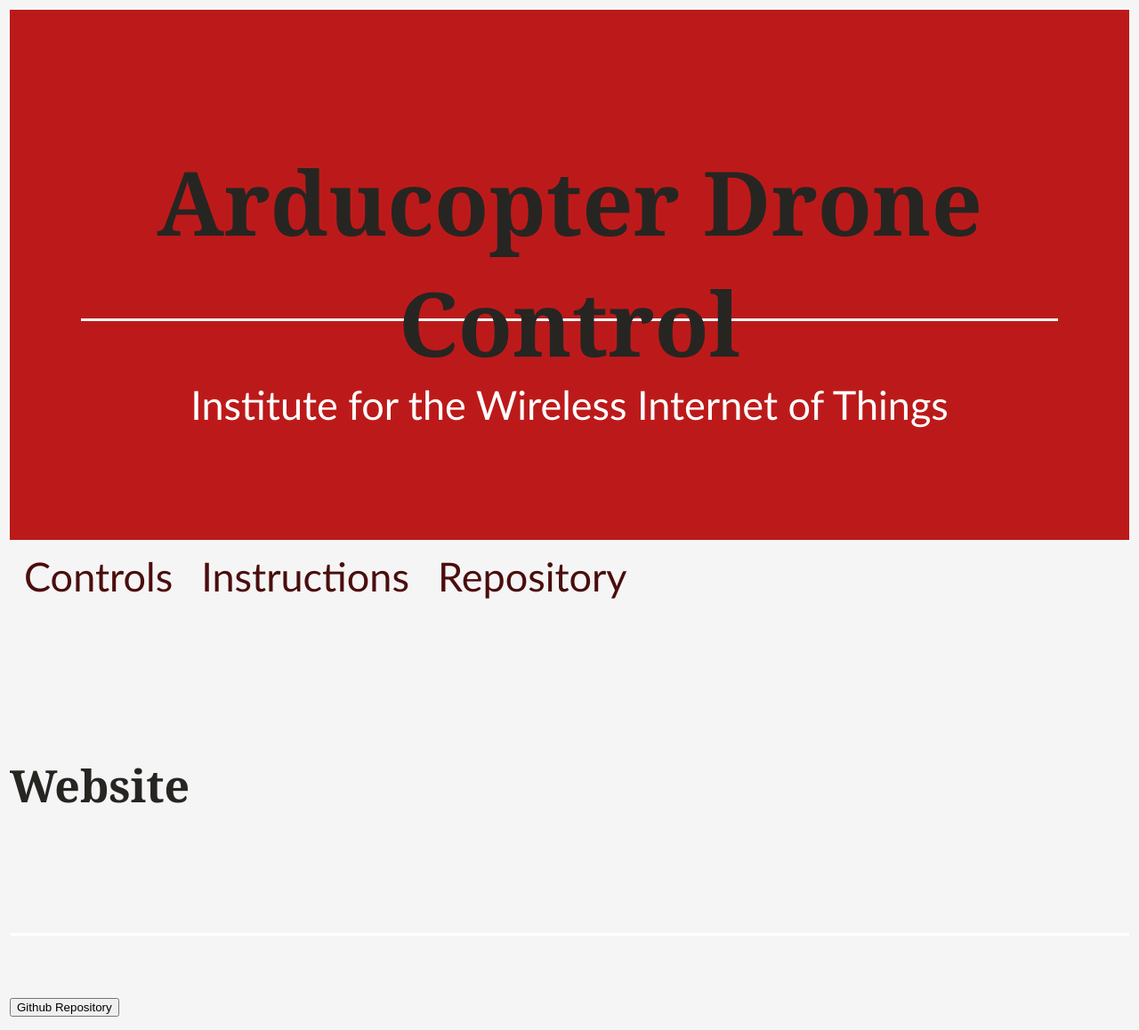
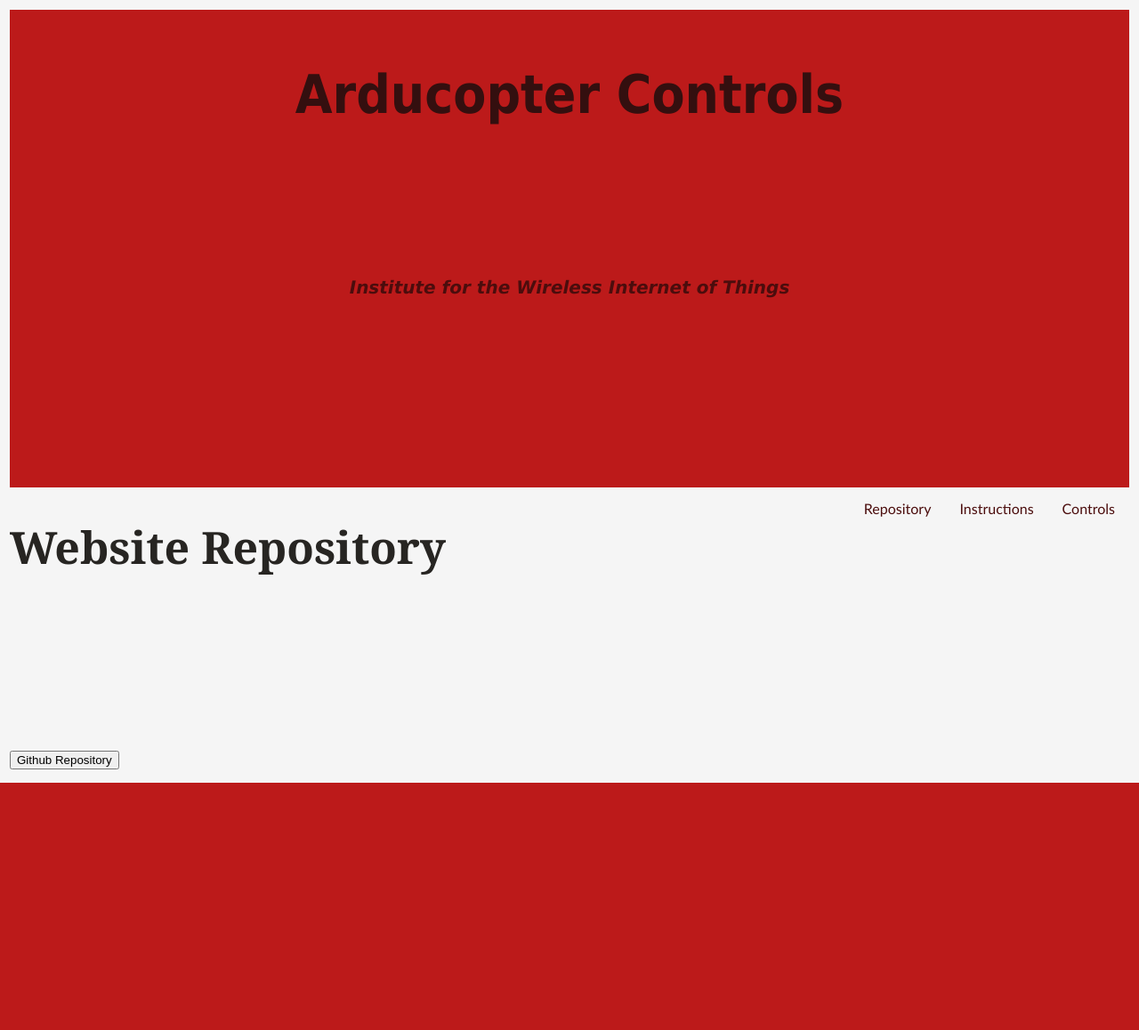
Before and after one commit to arath7/WiOT-UAV-webapp, a PHP site: page /repo.html in a window 1280 px wide. Shown: the whole page at 89% size. After the commit the page ends 880 px from the top, so only its background shows below. Run offline with PHP 8.4, Linux system fonts and the light colour scheme.

Commit message:
Add files via upload

```diff
--- a/DroneControlServer/repo.html
+++ b/DroneControlServer/repo.html
@@ -1,33 +1,30 @@
 <!DOCTYPE html>
 
 <head>
-  <div class="header">
-      <h1>Arducopter Drone Control</h1>
-      <p> Institute for the Wireless Internet of Things </p>
+  <div class="mainheader">
+      <h1>Arducopter Controls</h1>
+      <h2> Institute for the Wireless Internet of Things </h2>
       <link rel="stylesheet" href="site.css">
-
-
   </div>
 
-  <div class="navigation">
+  <div class="navigationbar">
     <u1>
       <li><a href="./index.php">Controls</a></li>
       <li><a href="./instructions.html">Instructions</a></li>
       <li><a href="./repo.html">Repository</a></li>
     </u1>
   </div>
-
-
-
 <link href="site.css" rel="stylesheet">
 </head>
 
 <body>
-  <header>
-    <web1>Website Updates</web1>
-    <h2>Website</h2>
-  </header>
-  <button onclick="window.location.href='https://github.com/arath7/WiOT','_blank'">
-    Github Repository
-  </button>
+  <div id="repopage">
+    <header>
+      <h1>Website Repository</h1>
+    </header>
+    <button onclick="window.location.href='https://github.com/arath7/WiOT','_blank'">
+      Github Repository
+    </button>
+  </div>
+  <link href="site.css" rel="stylesheet">
 </body>
--- a/DroneControlServer/site.css
+++ b/DroneControlServer/site.css
@@ -1,17 +1,32 @@
-.header {
-    padding: 80px; /* some padding */
-    text-align: center; /* center the text */
+.mainheader {
+    padding: 20px;
+    margin: auto;
+    text-align: center;
     background: #bc1a1a; /* red background */
-    color: white; /* white text color */
   }
 
- /* increase the font size of the header */
-
- .header h1 {
-    font-size: 100px;
+ .mainheader h1 { /*"Arducopter Controls" title formatting*/
+    font-size: 60px;
+    font-style: normal;
+    font-family: Tahoma, sans-serif;
+    color:#340f0f;
  }
 
- .navigation u1 {
+ .mainheader h2 { /*Institute for the Wireless Internet of Things*/
+  font-size: 20px;
+  font-family:Verdana, Geneva, Tahoma, sans-serif, serif;
+  font-style: italic;
+  color:rgb(75, 13, 13);
+ }
+
+ .navigationbar { /*navigation bar (controls, instructions, repository)*/
+  text-align: center;
+
+
+ }
+
+ .navigationbar u1 {
+  font-size: medium;
   list-style-type: none;
   margin: 0;
   padding: 0;
@@ -19,11 +34,11 @@
   background-color: #631a1a;
  }
 
- .navigation li {
-  float: left;
+ .navigationbar li {
+  float:right;
 }
 
-.navigation li a {
+.navigationbar li a {
   display: block;
   color: rgb(75, 13, 13);
   text-align: center;
@@ -31,11 +46,10 @@
   text-decoration: none;
 }
 
-.navigation li a:hover {
-  background-color: #634747;
+.navigationbar li a:hover {
+  background-color: #911d1d;
+  color:rgb(255, 255, 255)
 }
-
-
 
 body {
     font-family: "Trebuchet MS", Verdana, sans-serif;
@@ -43,6 +57,10 @@
     background-color: whitesmoke;
     color: #696969;
     padding: 3px;
+}
+
+.repopage body header {
+  color:aqua;
 }
 
 #main {
@@ -66,11 +84,10 @@
 
 h1 {
     font-family: Georgia, serif;
-    border-bottom: 3px solid white;
     color: #272522;
     font-size: 50px;
 
-    display: flex;
+    /*display: flex;*/
     justify-content: left;
     align-items: left;
     height: 200px;
@@ -84,7 +101,7 @@
     padding: 15px 32px;
     text-align: center;
     text-decoration: none;
-    display: flex;
+    /*display: flex;*/
     justify-content: center;
     align-items: center;
     font-size: 16px;
@@ -94,11 +111,10 @@
 
 h2 {
     font-family: Georgia, serif;
-    border-bottom: 3px solid white;
     color: #272522;
     font-size: 50px;
 
-    display: flex;
+    /*display: flex;*/
     justify-content: left;
     align-items: left;
     height: 200px;
@@ -109,7 +125,7 @@
   opacity: 0;
   font-size: 50px;
 
-  display: flex;
+  /*display: flex;*/
   justify-content: left;
   align-items: left;
   height: 200px;
```
Also changed, not shown: DroneControlServer/index.php (+3 -15 lines), DroneControlServer/instructions.html (+7 -9 lines), 1 other file.
